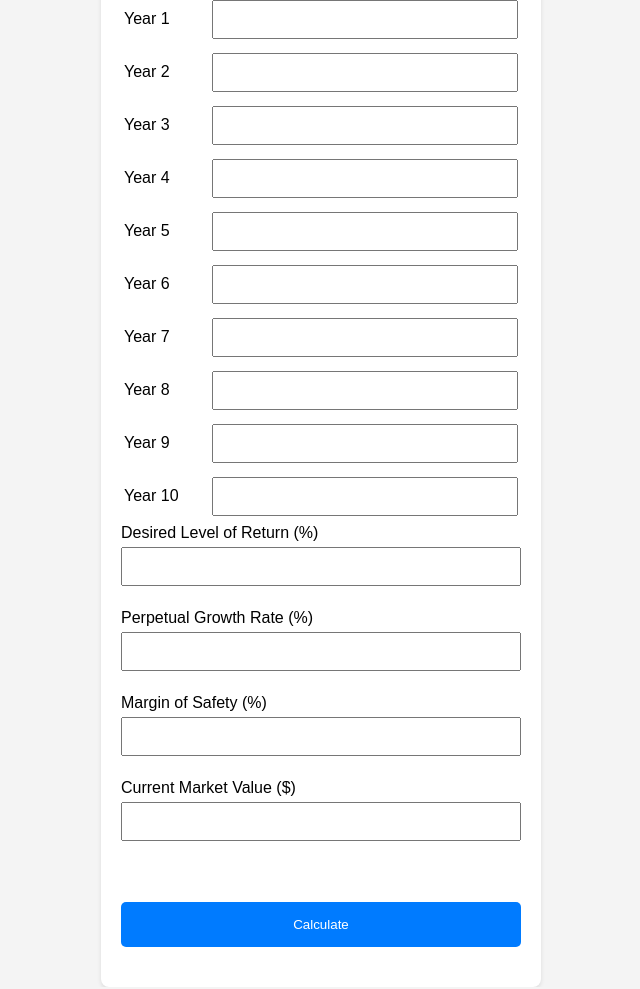
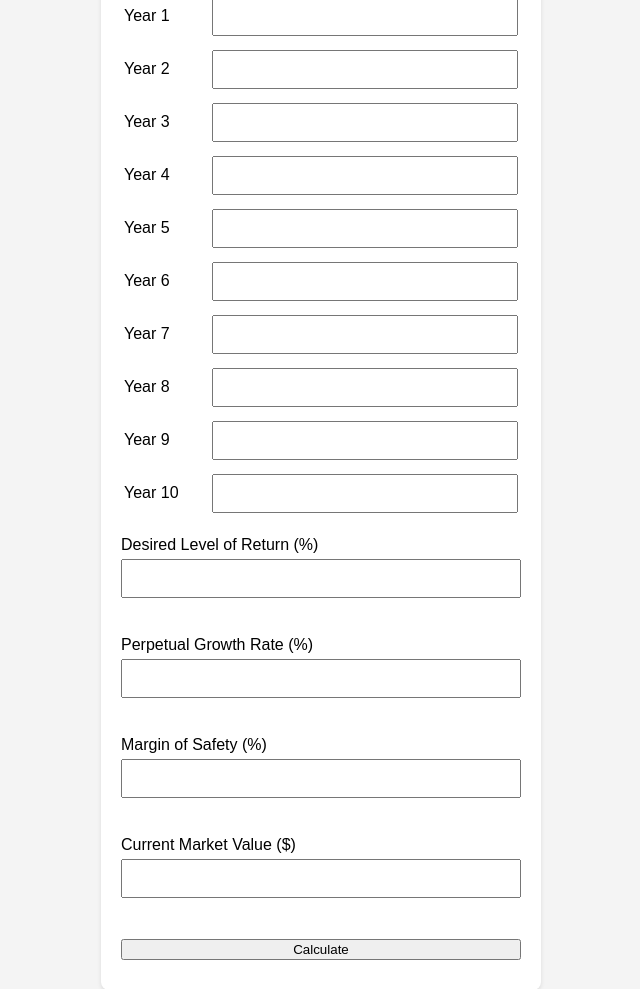
Before and after one commit to nick211001/PortfolioApplication, a plain HTML site: page index.html in a window 1280 px wide. Shown: the whole page, without its empty margins (319-959 px from the left). Drawn offline with Linux system fonts and the light colour scheme.

Commit message:
Update styles.css

```diff
--- a/styles.css
+++ b/styles.css
@@ -57,6 +57,9 @@ input[type="number"] {
   box-sizing: border-box;
 }
 
+label {
+    margin-top: 15px; /* Added margin for spacing */
+
 button {
   padding: 15px;
   background-color: #007bff;
```
